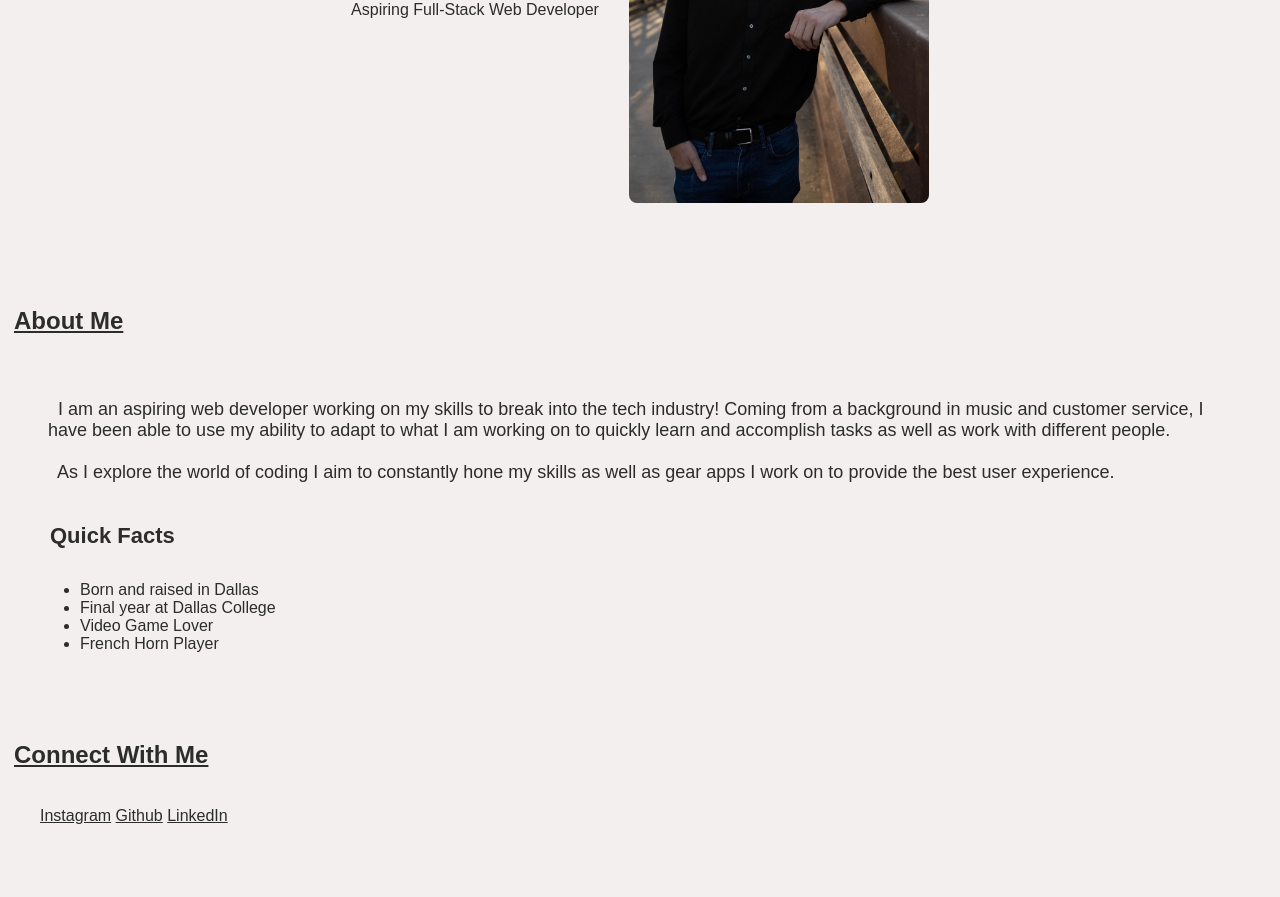
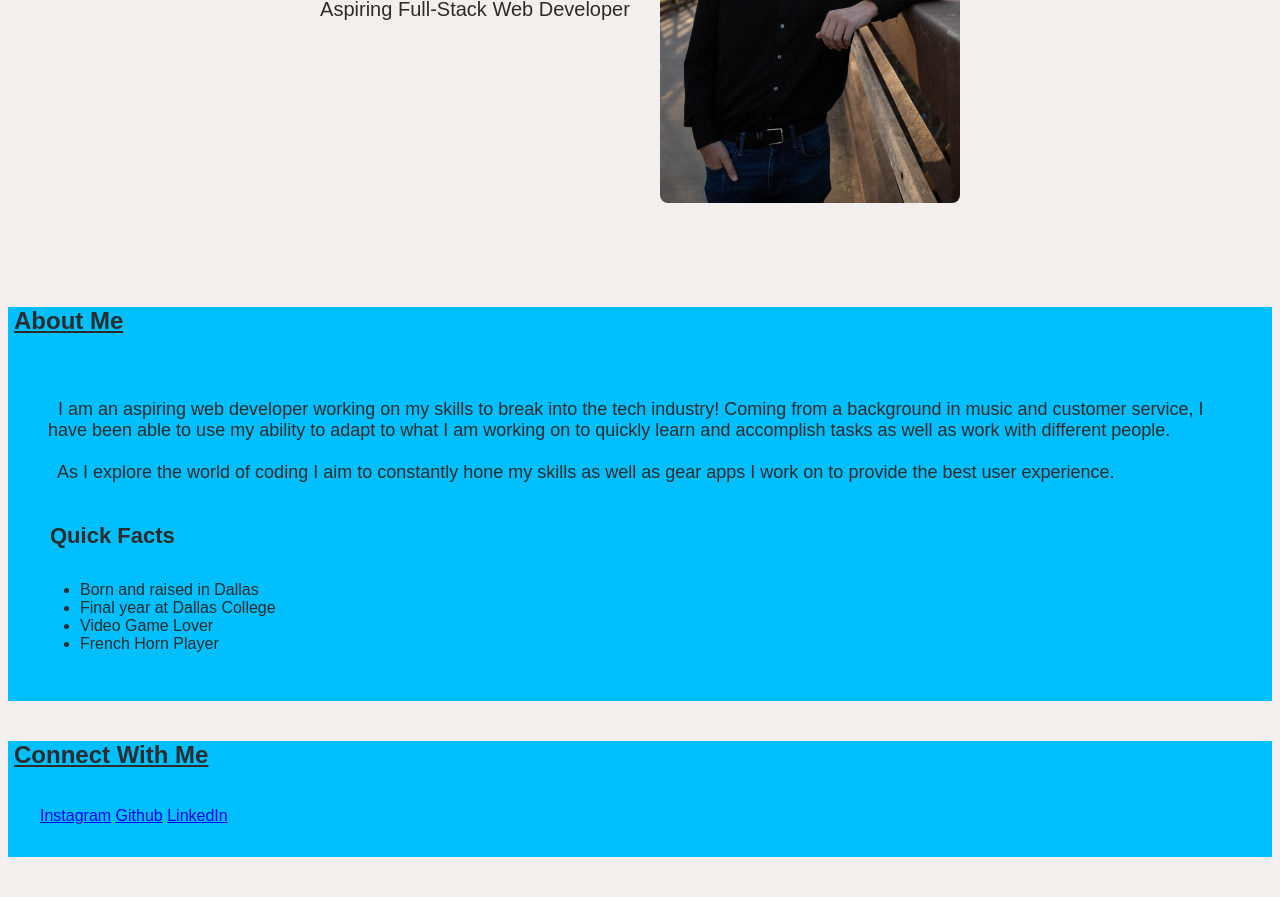
Before and after one commit to MarcmotenDC/landing-page, a plain HTML site: page index.html in a window 1280 px wide. Shown: the part 303-1200 px from the top of the page. Drawn offline with Linux system fonts and the light colour scheme.

Commit message:
Move style changes to body

```diff
--- a/style.css
+++ b/style.css
@@ -1,5 +1,8 @@
 * {
     font-family: Arial, Helvetica, sans-serif;
+}
+
+body {
     background-color: #f3efef;
     color: #2c2c2c
 }
@@ -15,6 +18,7 @@
 }
 
 .titleDesc {
+    font-size: 20px;
 }
 
 img {
@@ -26,7 +30,7 @@ img {
 
 .section {
     margin: 40px 0px;
-
+    background-color: deepskyblue;
 }
 
 .sectionContent {
```
